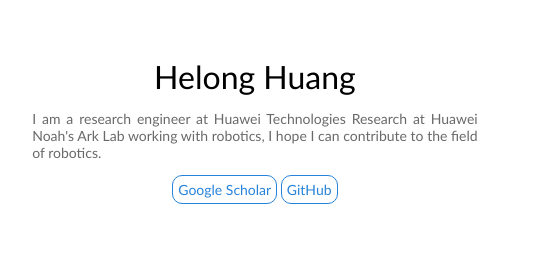
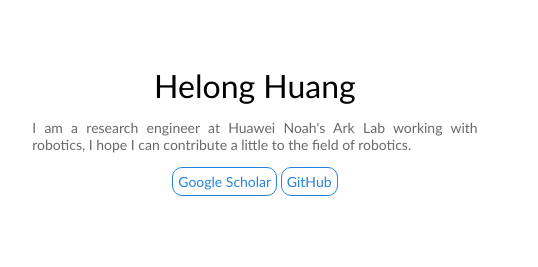
Before and after one commit to HeLongHuang/HeLongHuang.github.io, a plain HTML site: page index.html in a window 1280 px wide. Shown: the part 89-356 px from the top of the page, 243-781 px from the left. Drawn offline with Linux system fonts and the light colour scheme; grey boxes are pictures that could not be loaded.

Commit message:
modify index

```diff
--- a/index.html
+++ b/index.html
@@ -27,8 +27,7 @@
 		    </p>
 
 		    <p style="text-align: justify">
-			I am a research engineer at Huawei Technologies
-		      Research at Huawei Noah's Ark Lab working with robotics, I hope I can contribute to the field of robotics.
+			I am a research engineer at Huawei Noah's Ark Lab working with robotics, I hope I can contribute a little to the field of robotics.
 		    </p>
 
 		    <!-- </div> -->
```
